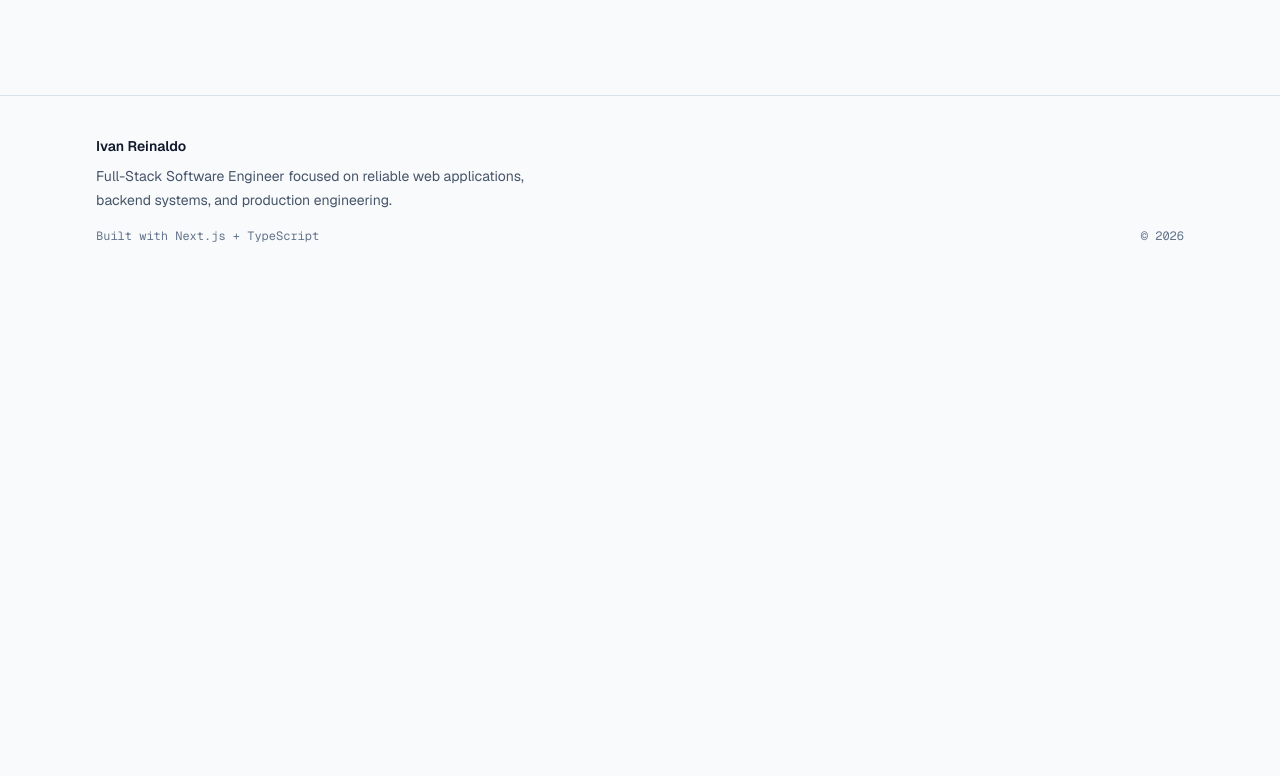
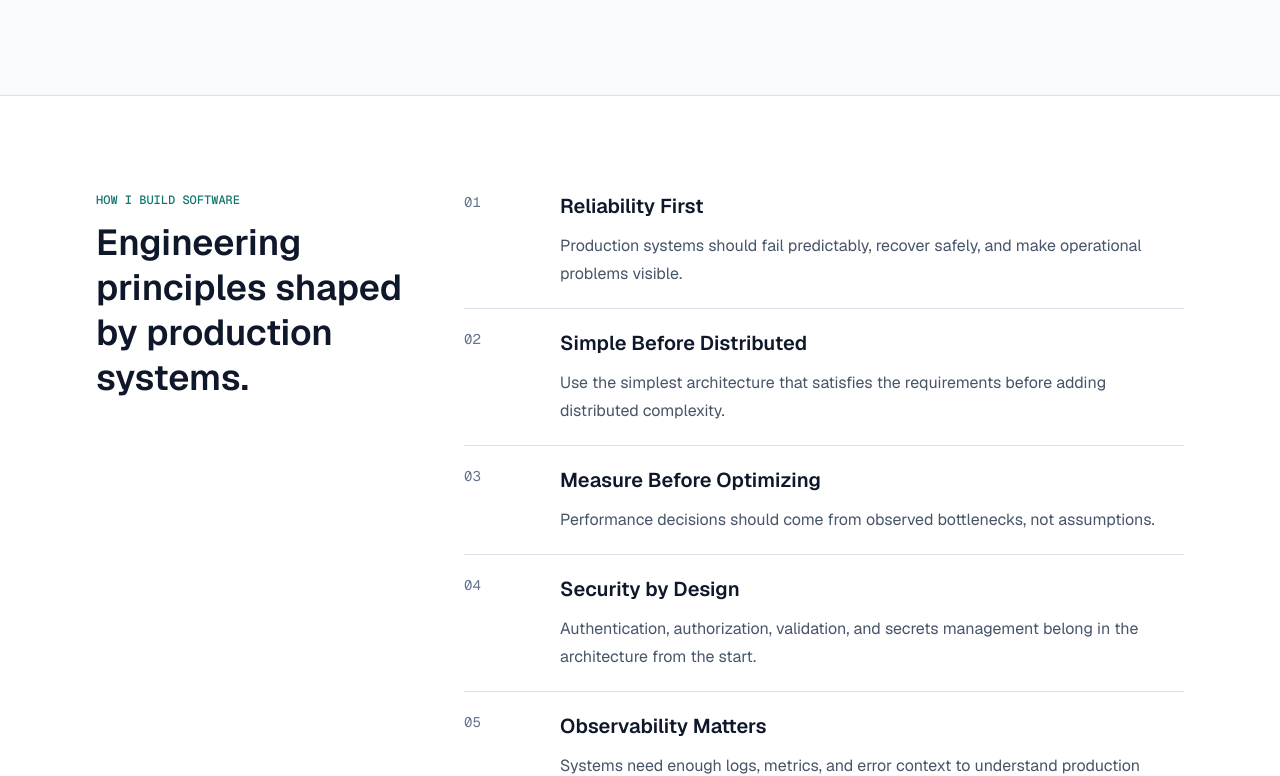
Before and after one commit to reinaldoivan777/ivan-reinaldo, a Next.js app: page / in a window 1280 px wide. Shown: the part 4733-5509 px from the top of the page. Before the commit the page ends 5017 px from the top, so only its background shows below. Built offline with nearby package versions, Linux system fonts and the light colour scheme.

Commit message:
feat: Build engineering principles.

```diff
--- a/src/app/page.tsx
+++ b/src/app/page.tsx
@@ -2,6 +2,7 @@ import { Experience } from "@/components/sections/experience";
 import { Expertise } from "@/components/sections/expertise";
 import { Hero } from "@/components/sections/hero";
 import { Metrics } from "@/components/sections/metrics";
+import { Principles } from "@/components/sections/principles";
 import { SelectedWork } from "@/components/sections/selected-work";
 
 export default function Home() {
@@ -12,6 +13,7 @@ export default function Home() {
       <SelectedWork />
       <Experience />
       <Expertise />
+      <Principles />
     </>
   );
 }
--- /dev/null
+++ b/src/components/sections/principles.tsx
@@ -0,0 +1,47 @@
+import { principles } from "@/data/principles";
+
+export function Principles() {
+  return (
+    <section
+      className="border-t border-border bg-surface"
+      aria-labelledby="principles-heading"
+    >
+      <div className="mx-auto w-full max-w-6xl px-[var(--container-inline)] py-20 sm:py-24">
+        <div className="grid gap-12 lg:grid-cols-[20rem_minmax(0,1fr)]">
+          <div>
+            <p className="font-mono text-xs font-medium uppercase text-accent">
+              How I Build Software
+            </p>
+            <h2
+              id="principles-heading"
+              className="mt-3 text-3xl font-semibold leading-tight text-foreground sm:text-4xl"
+            >
+              Engineering principles shaped by production systems.
+            </h2>
+          </div>
+
+          <div className="grid gap-5">
+            {principles.map((principle, index) => (
+              <article
+                key={principle.title}
+                className="grid gap-4 border-t border-border pt-5 first:border-t-0 first:pt-0 sm:grid-cols-[5rem_minmax(0,1fr)]"
+              >
+                <p className="font-mono text-sm text-muted">
+                  {String(index + 1).padStart(2, "0")}
+                </p>
+                <div>
+                  <h3 className="text-xl font-semibold text-foreground">
+                    {principle.title}
+                  </h3>
+                  <p className="mt-3 max-w-2xl text-base leading-7 text-muted-foreground">
+                    {principle.description}
+                  </p>
+                </div>
+              </article>
+            ))}
+          </div>
+        </div>
+      </div>
+    </section>
+  );
+}
```
